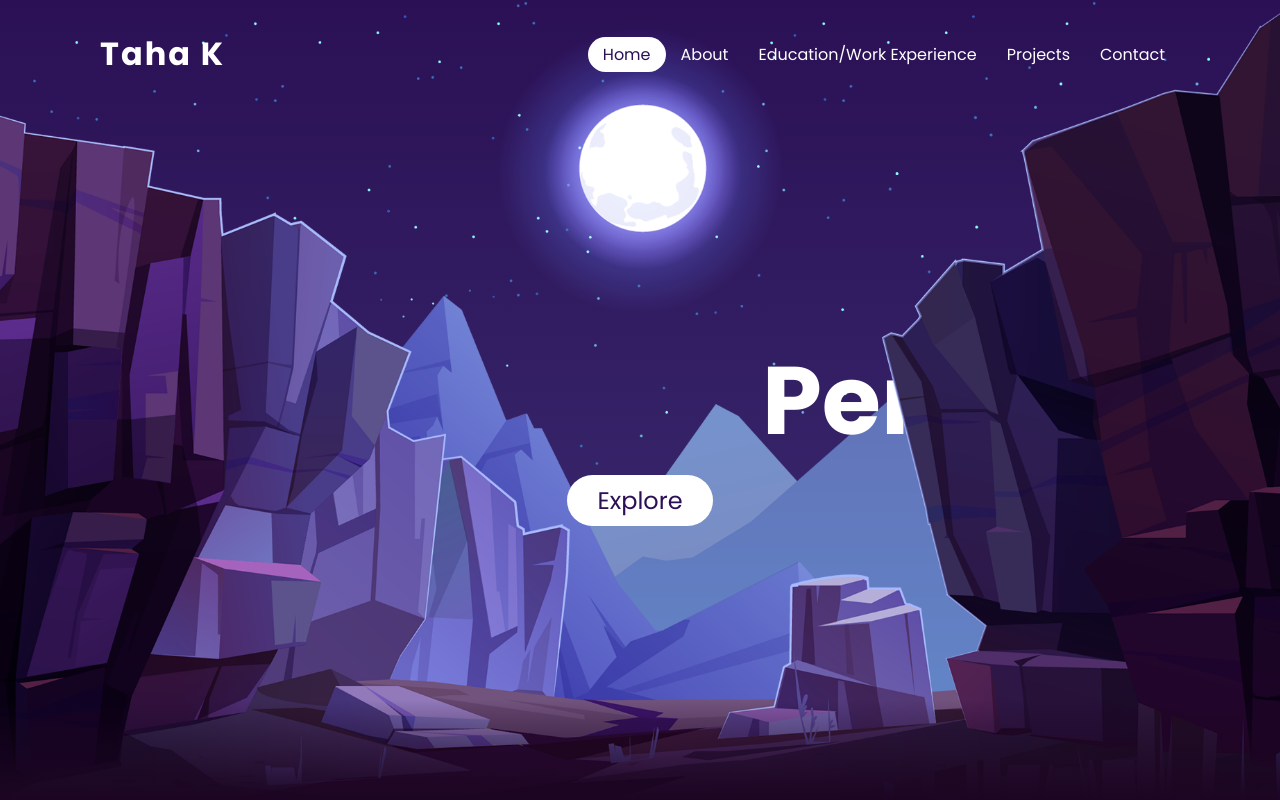
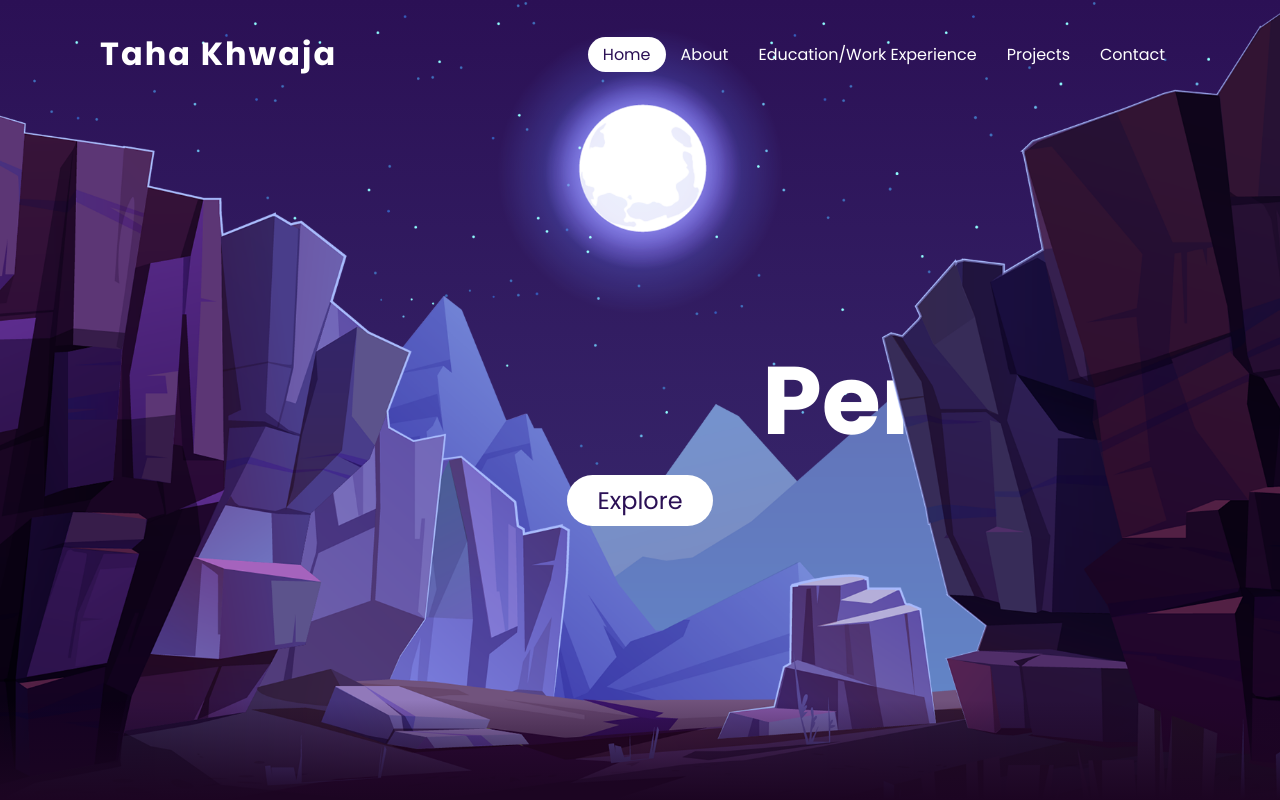
Before and after one commit to TahaKhwaja/TahaKPP, a plain HTML site: page index.html in a window 1280 px wide. Shown: the top 800 px of the page. Drawn offline with Linux system fonts and the light colour scheme.

Commit message:
change back

```diff
--- a/index.html
+++ b/index.html
@@ -8,7 +8,7 @@
 </head>
 <body>
     <header>
-        <a href="#" class="logo">Taha K</a>
+        <a href="#" class="logo">Taha Khwaja</a>
         <ul>
             <li><a href="#" class="active">Home</a></li>
             <li><a href="#About">About</a></li>
```
